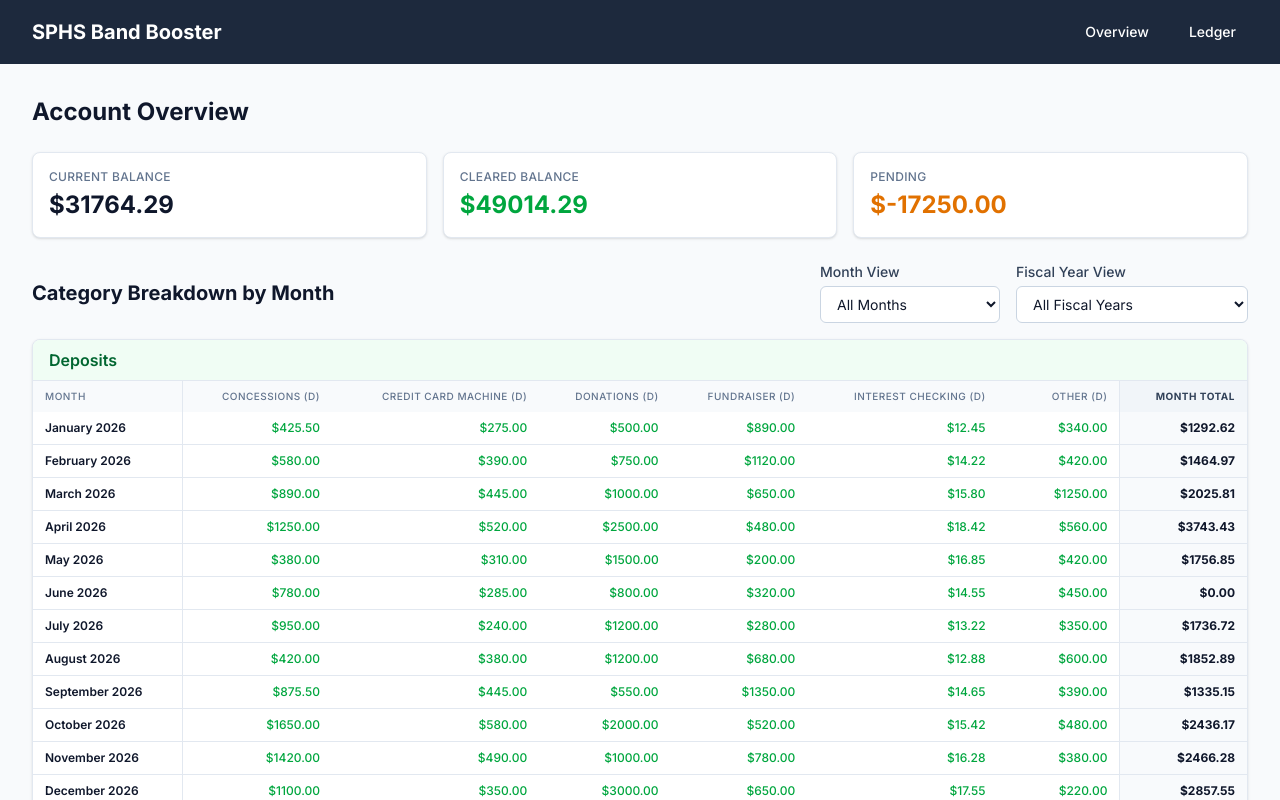
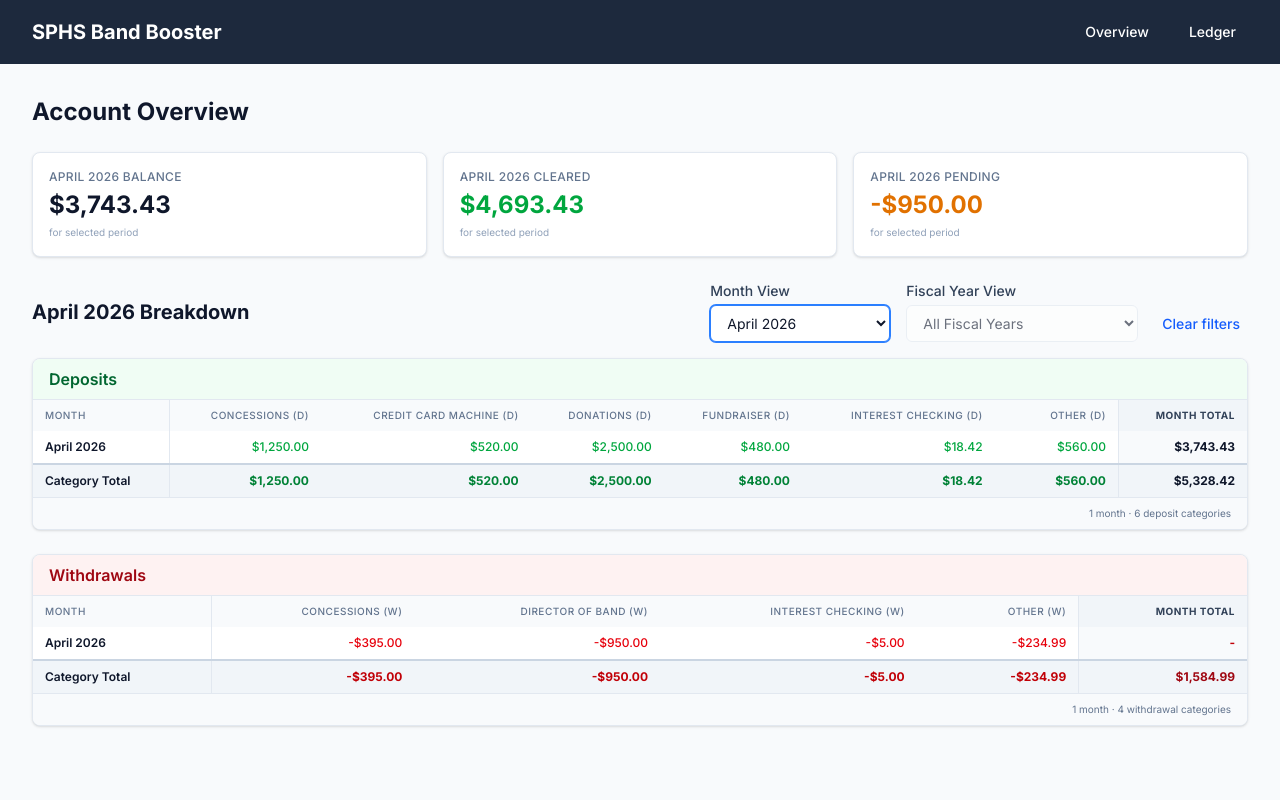
Before and after one commit to briana-bccagi/booster-accounting, a Next.js app: page / in a window 1280 px wide. Shown: the top 800 px of the page. Built offline with nearby package versions, Linux system fonts and the light colour scheme.

Commit message:
feat: default overview page to current month

```diff
--- a/app/dashboard-filters.tsx
+++ b/app/dashboard-filters.tsx
@@ -10,9 +10,11 @@ interface FilterOption {
 interface DashboardFiltersProps {
   monthOptions: FilterOption[]
   fiscalYearOptions: FilterOption[]
+  defaultYear?: number
+  defaultMonth?: number
 }
 
-export default function DashboardFilters({ monthOptions, fiscalYearOptions }: DashboardFiltersProps) {
+export default function DashboardFilters({ monthOptions, fiscalYearOptions, defaultYear, defaultMonth }: DashboardFiltersProps) {
   const router = useRouter()
   const searchParams = useSearchParams()
 
@@ -20,7 +22,12 @@ export default function DashboardFilters({ monthOptions, fiscalYearOptions }: Da
   const currentMonth = searchParams.get('month')
   const currentFiscalYear = searchParams.get('fiscalYear')
 
-  const selectedMonth = currentYear && currentMonth ? `${currentYear}-${currentMonth}` : ''
+  // Use URL params if present, otherwise use defaults if no fiscal year is selected
+  const selectedMonth = currentYear && currentMonth
+    ? `${currentYear}-${currentMonth}`
+    : !currentFiscalYear && defaultYear !== undefined && defaultMonth !== undefined
+      ? `${defaultYear}-${defaultMonth}`
+      : ''
   const selectedFiscalYear = currentFiscalYear || ''
 
   const handleMonthChange = (value: string) => {
--- a/app/page.tsx
+++ b/app/page.tsx
@@ -1,5 +1,6 @@
 import { getAccountOverview, getPivotTable, getTransactions } from './actions'
 import DashboardFilters from './dashboard-filters'
+import { formatCurrency } from '../lib/utils'
 
 export const dynamic = 'force-dynamic'
 
@@ -10,13 +11,22 @@ interface PageProps {
 export default async function DashboardPage({ searchParams }: PageProps) {
   const params = await searchParams
 
-  const yearParam = params.year ? parseInt(params.year, 10) : undefined
-  const monthParam = params.month ? parseInt(params.month, 10) : undefined
+  // Get current date for default values
+  const now = new Date()
+  const currentYear = now.getFullYear()
+  const currentMonth = now.getMonth() // 0-11
+
+  const yearParam = params.year ? parseInt(params.year, 10) : currentYear
+  const monthParam = params.month ? parseInt(params.month, 10) : currentMonth
   const fiscalYearParam = params.fiscalYear ? parseInt(params.fiscalYear, 10) : undefined
 
+  // Only use default month/year if no fiscal year is specified
+  const effectiveYear = fiscalYearParam !== undefined ? undefined : yearParam
+  const effectiveMonth = fiscalYearParam !== undefined ? undefined : monthParam
+
   const filters =
-    yearParam !== undefined && monthParam !== undefined
-      ? { year: yearParam, month: monthParam }
+    effectiveYear !== undefined && effectiveMonth !== undefined
+      ? { year: effectiveYear, month: effectiveMonth }
       : fiscalYearParam !== undefined
         ? { fiscalYear: fiscalYearParam }
         : undefined
@@ -60,8 +70,8 @@ export default async function DashboardPage({ searchParams }: PageProps) {
 
   let headingText = 'Category Breakdown by Month'
   let periodLabel = 'All Time'
-  if (yearParam !== undefined && monthParam !== undefined) {
-    const date = new Date(yearParam, monthParam)
+  if (effectiveYear !== undefined && effectiveMonth !== undefined) {
+    const date = new Date(effectiveYear, effectiveMonth)
     headingText = `${date.toLocaleDateString('en-US', { month: 'long', year: 'numeric' })} Breakdown`
     periodLabel = date.toLocaleDateString('en-US', { month: 'long', year: 'numeric' })
   } else if (fiscalYearParam !== undefined) {
@@ -80,7 +90,7 @@ export default async function DashboardPage({ searchParams }: PageProps) {
           <h2 className="text-xs font-medium text-slate-500 uppercase tracking-wide">
             {filters ? `${periodLabel} Balance` : 'Current Balance'}
           </h2>
-          <p className="text-2xl font-bold text-slate-900 mt-1">${overview.balance.toFixed(2)}</p>
+          <p className="text-2xl font-bold text-slate-900 mt-1">{formatCurrency(overview.balance)}</p>
           {filters && (
             <p className="text-[10px] text-slate-400 mt-1">for selected period</p>
           )}
@@ -90,7 +100,7 @@ export default async function DashboardPage({ searchParams }: PageProps) {
           <h2 className="text-xs font-medium text-slate-500 uppercase tracking-wide">
             {filters ? `${periodLabel} Cleared` : 'Cleared Balance'}
           </h2>
-          <p className="text-2xl font-bold text-green-600 mt-1">${overview.clearedBalance.toFixed(2)}</p>
+          <p className="text-2xl font-bold text-green-600 mt-1">{formatCurrency(overview.clearedBalance)}</p>
           {filters && (
             <p className="text-[10px] text-slate-400 mt-1">for selected period</p>
           )}
@@ -100,7 +110,7 @@ export default async function DashboardPage({ searchParams }: PageProps) {
           <h2 className="text-xs font-medium text-slate-500 uppercase tracking-wide">
             {filters ? `${periodLabel} Pending` : 'Pending'}
           </h2>
-          <p className="text-2xl font-bold text-amber-600 mt-1">${overview.pendingBalance.toFixed(2)}</p>
+          <p className="text-2xl font-bold text-amber-600 mt-1">{formatCurrency(overview.pendingBalance)}</p>
           {filters && (
             <p className="text-[10px] text-slate-400 mt-1">for selected period</p>
           )}
@@ -110,7 +120,12 @@ export default async function DashboardPage({ searchParams }: PageProps) {
       <div className="space-y-4">
         <div className="flex flex-col md:flex-row md:items-center md:justify-between gap-2">
           <h2 className="text-xl font-bold text-slate-900">{headingText}</h2>
-          <DashboardFilters monthOptions={monthOptions} fiscalYearOptions={fiscalYearOptions} />
+          <DashboardFilters
+            monthOptions={monthOptions}
+            fiscalYearOptions={fiscalYearOptions}
+            defaultYear={effectiveYear}
+            defaultMonth={effectiveMonth}
+          />
         </div>
 
         {!hasData ? (
@@ -155,12 +170,12 @@ export default async function DashboardPage({ searchParams }: PageProps) {
                               key={`${month}-${cat}`}
                               className="px-3 py-2 text-xs text-right font-medium text-green-600"
                             >
-                              {val !== 0 ? `$${val.toFixed(2)}` : '-'}
+                              {val !== 0 ? formatCurrency(val) : '-'}
                             </td>
                           )
                         })}
                         <td className="px-3 py-2 text-xs text-right font-bold border-l border-slate-200 bg-slate-50 text-slate-900">
-                          ${pivot.monthTotals[month] >= 0 ? pivot.monthTotals[month].toFixed(2) : '0.00'}
+                          {formatCurrency(Math.max(pivot.monthTotals[month], 0))}
                         </td>
                       </tr>
                     ))}
@@ -175,12 +190,12 @@ export default async function DashboardPage({ searchParams }: PageProps) {
                           className="px-3 py-2 text-xs text-right font-bold text-green-700"
                         >
                           {pivot.categoryTotals[cat] !== 0
-                            ? `$${pivot.categoryTotals[cat].toFixed(2)}`
+                            ? formatCurrency(pivot.categoryTotals[cat])
                             : '-'}
                         </td>
                       ))}
                       <td className="px-3 py-2 text-xs text-right font-bold border-l border-slate-200 text-slate-900">
-                        ${pivot.depositTotal.toFixed(2)}
+                        {formatCurrency(pivot.depositTotal)}
                       </td>
                     </tr>
                   </tbody>
@@ -230,12 +245,12 @@ export default async function DashboardPage({ searchParams }: PageProps) {
                               key={`${month}-${cat}`}
                               className="px-3 py-2 text-xs text-right font-medium text-red-600"
                             >
-                              {val !== 0 ? `$${val.toFixed(2)}` : '-'}
+                              {val !== 0 ? formatCurrency(val) : '-'}
                             </td>
                           )
                         })}
                         <td className="px-3 py-2 text-xs text-right font-bold border-l border-slate-200 bg-slate-50 text-red-700">
-                          ${Math.abs(pivot.monthTotals[month] < 0 ? pivot.monthTotals[month] : 0).toFixed(2)}
+                          {pivot.monthTotals[month] < 0 ? formatCurrency(pivot.monthTotals[month]) : '-'}
                         </td>
                       </tr>
                     ))}
@@ -250,12 +265,12 @@ export default async function DashboardPage({ searchParams }: PageProps) {
                           className="px-3 py-2 text-xs text-right font-bold text-red-700"
                         >
                           {pivot.categoryTotals[cat] !== 0
-                            ? `$${Math.abs(pivot.categoryTotals[cat]).toFixed(2)}`
+                            ? formatCurrency(pivot.categoryTotals[cat])
                             : '-'}
                         </td>
                       ))}
                       <td className="px-3 py-2 text-xs text-right font-bold border-l border-slate-200 text-red-800">
-                        ${Math.abs(pivot.withdrawalTotal).toFixed(2)}
+                        {pivot.withdrawalTotal !== 0 ? formatCurrency(pivot.withdrawalTotal) : '-'}
                       </td>
                     </tr>
                   </tbody>
--- a/lib/utils.ts
+++ b/lib/utils.ts
@@ -4,3 +4,21 @@ import { twMerge } from "tailwind-merge"
 export function cn(...inputs: ClassValue[]) {
   return twMerge(clsx(inputs))
 }
+
+/**
+ * Formats a number as USD currency with proper accounting format.
+ * Negative values are displayed with the minus sign before the dollar sign.
+ * Examples: $1,234.56, -$1,234.56
+ */
+export function formatCurrency(amount: number): string {
+  const absAmount = Math.abs(amount)
+  const formatted = absAmount.toLocaleString('en-US', {
+    minimumFractionDigits: 2,
+    maximumFractionDigits: 2,
+  })
+
+  if (amount < 0) {
+    return `-$${formatted}`
+  }
+  return `$${formatted}`
+}
```
